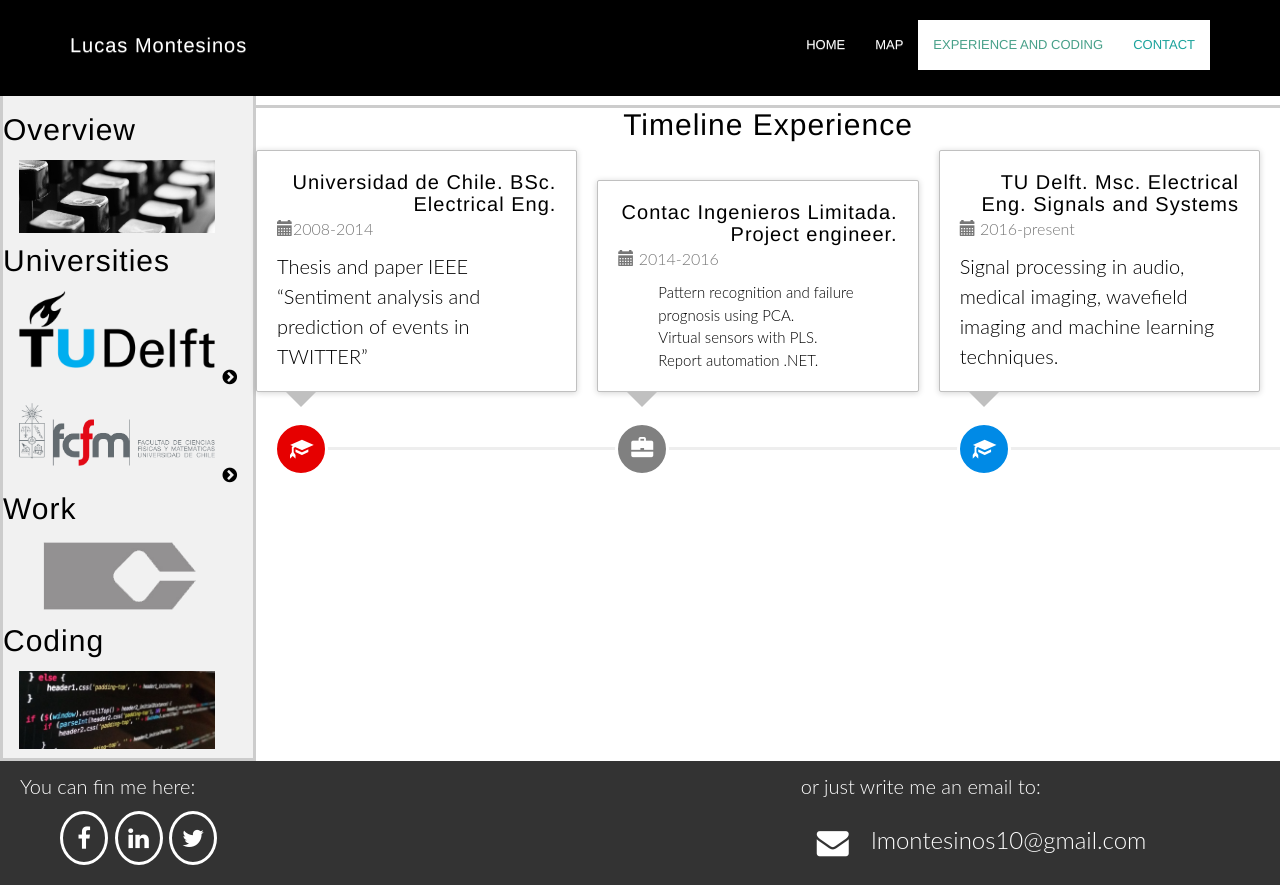
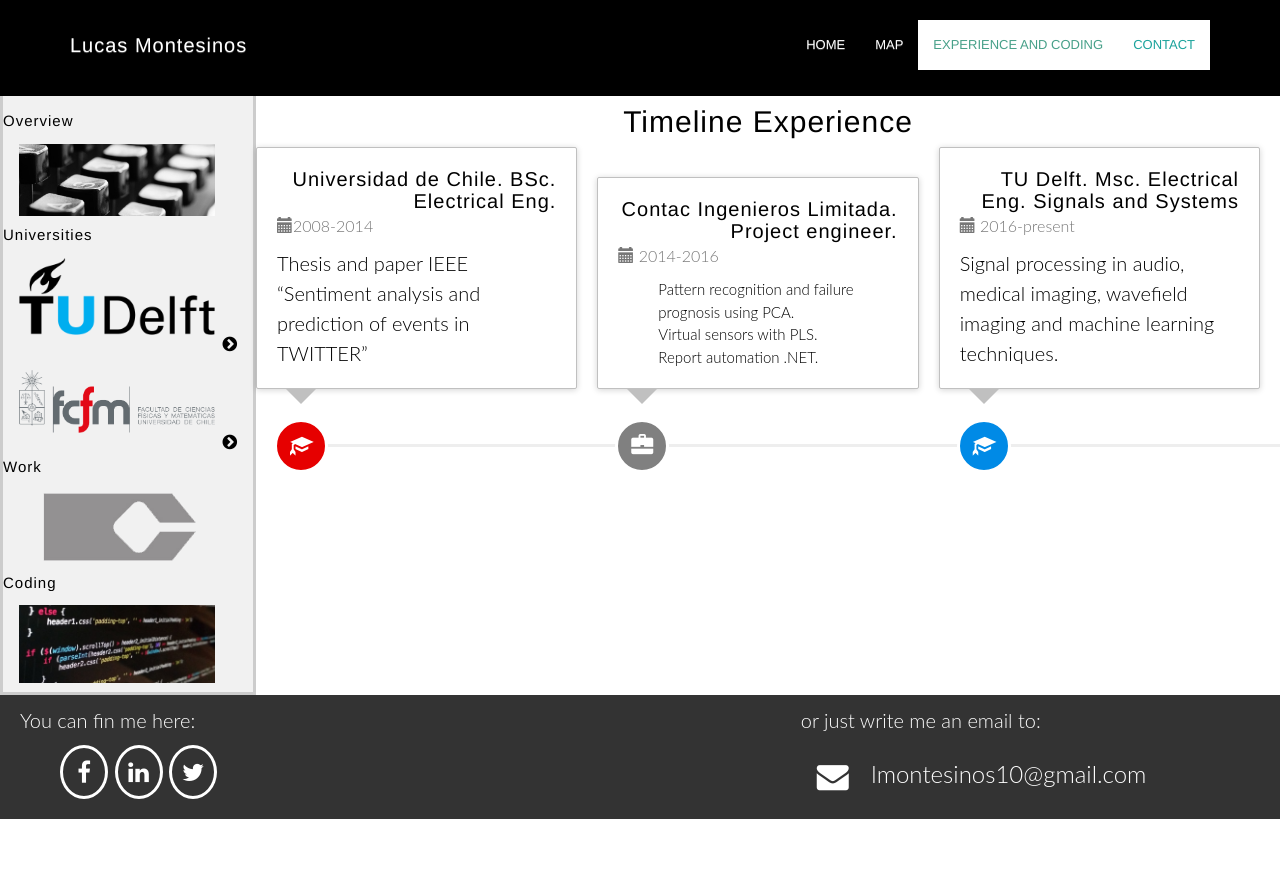
Before and after one commit to sudak4/my-first-blog, a Django app: page /exp/ in a window 1280 px wide; the page is wider, and only the part inside the window is pictured. After the commit the page ends 819 px from the top of that part, so only its background shows below. Run offline with Django 3.2, Linux system fonts and the light colour scheme; some libraries are stand-ins or nearby versions.

Commit message:
personal website

```diff
--- a/blog/static/css/personal.css
+++ b/blog/static/css/personal.css
@@ -25,8 +25,12 @@
 }
 
 .menu_ed{
+font-size: 100%;
+overflow: hidden;
+    text-overflow: ellipsis;
+    white-space: nowrap;
 margin-bottom: 5px;
-max-width: 90%;
+max-width: auto;
 }
 h3 {
 	margin:0 0 2px;
@@ -284,7 +288,7 @@
 
 /* Style the tab botones*/
 div.tab {
-	display: flex;
+	display: run-in;
     float: left;
     border: 3px solid #ccc;
     background-color: #f1f1f1;
@@ -323,11 +327,12 @@
 	margin-top: 50px;
 		margin-left: 0;
     float: left;
-		border: 3px solid #ccc;
+
     width: 80%;
     border-left: none;
 		border-right: none;
 		border-bottom: none;
+		border-top: none;
 		height: auto;
 }
 
--- a/blog/templates/blog/exp.html
+++ b/blog/templates/blog/exp.html
@@ -160,10 +160,10 @@
       <ul>
         <h3>2014-2016 </h3>
         <h3> Contac Ingenieros Ltda.</h3>
-        <p style="text-decoration:underline">Pattern recognition and failure prognosis using PCA:</p>
-        <img  width="20%" src="{% static 'images/PCA.gif' %}">
-        <p style="text-decoration:underline;margin-top:30px;">Virtual sensors for critical KPI:</p>
-        <img  width="20%" src="{% static 'images/p80a.jpg' %}">
+        <p style="text-decoration:underline;font-size:100%;">Pattern recognition and failure prognosis using PCA:</p>
+        <img  width="40%" src="{% static 'images/PCA.gif' %}">
+        <p style="text-decoration:underline;margin-top:30px;font-size:100%;">Virtual sensors for critical KPI:</p>
+        <img  width="40%" src="{% static 'images/p80a.jpg' %}">
       </ul>
     </div>
     <div id="Coding" class="tabcontent over1">
@@ -173,42 +173,37 @@
         <h3>Code Languages</h3>
         <div style="display:inline-block;width:100%;">
         <ul >
-          <li>
+
          <h1>MATLAB</h1>
             <div class="w3-grey bar1">
               <div class="w3-black bar2" style="width:90%"></div>
             </div>
-          </li>
-          <li>
+
             <h1>Python</h1>
             <div class="w3-grey bar1">
               <div class="w3-black bar2" style="width:20%"></div>
             </div>
-          </li>
-          <li>
+
               <h1>C#</h1>
             <div class="w3-grey bar1">
               <div class="w3-black bar2" style="width:30%"></div>
             </div>
-          </li>
-          <li>
+
               <h1>.NET</h1>
             <div class="w3-grey bar1">
               <div class="w3-black bar2" style="width:70%"></div>
             </div>
-          </li>
-          <li>
+
               <h1>Perl</h1>
             <div class="w3-grey bar1">
               <div class="w3-black bar2" style="width:50%"></div>
             </div>
-          </li>
-          <li>
+
               <h1>PHP</h1>
             <div class="w3-grey bar1">
               <div class="w3-black bar2" style="width:30%"></div>
             </div>
-            <li>
+
       </ul>
     </div>
       </div>
```
